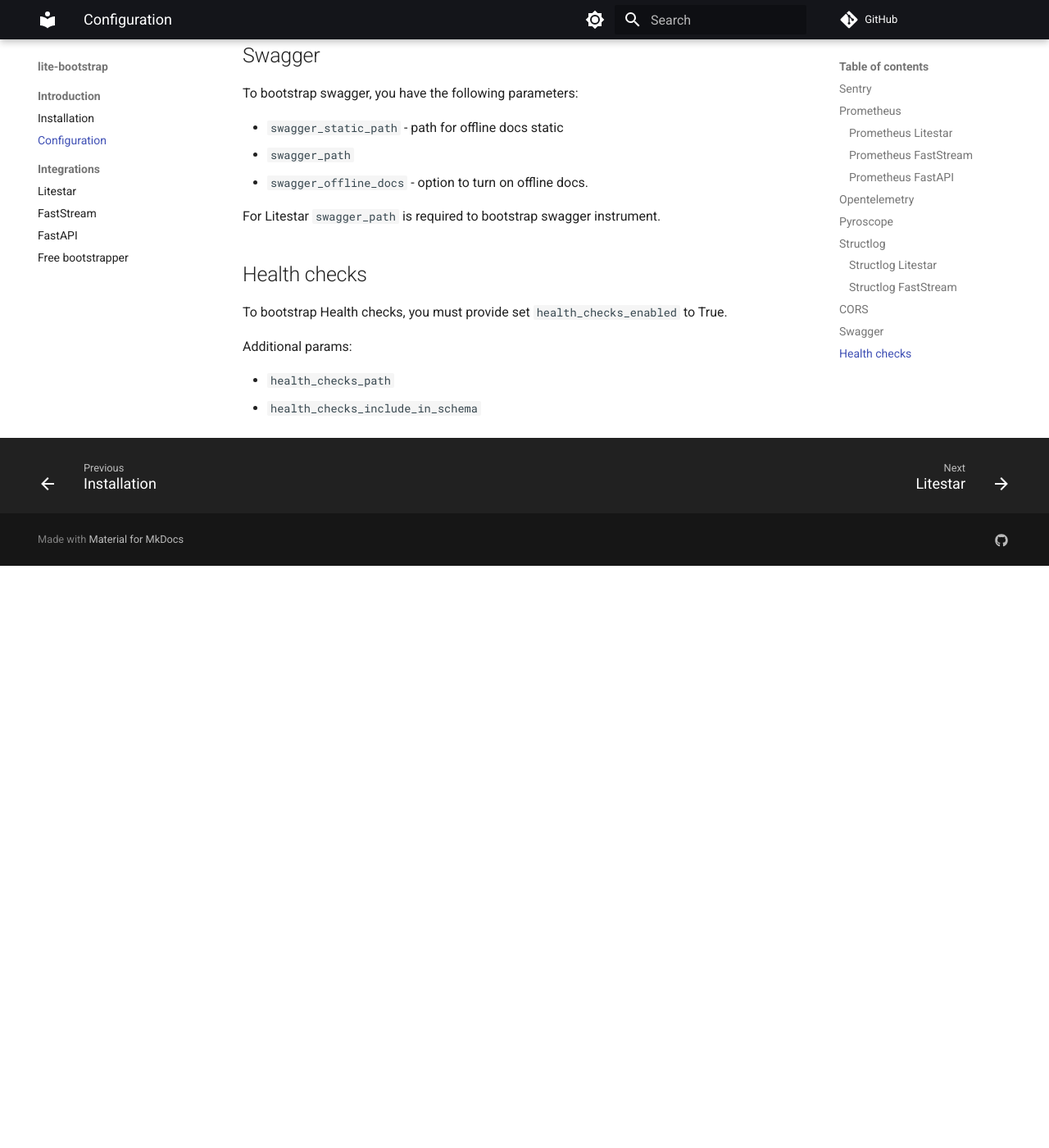
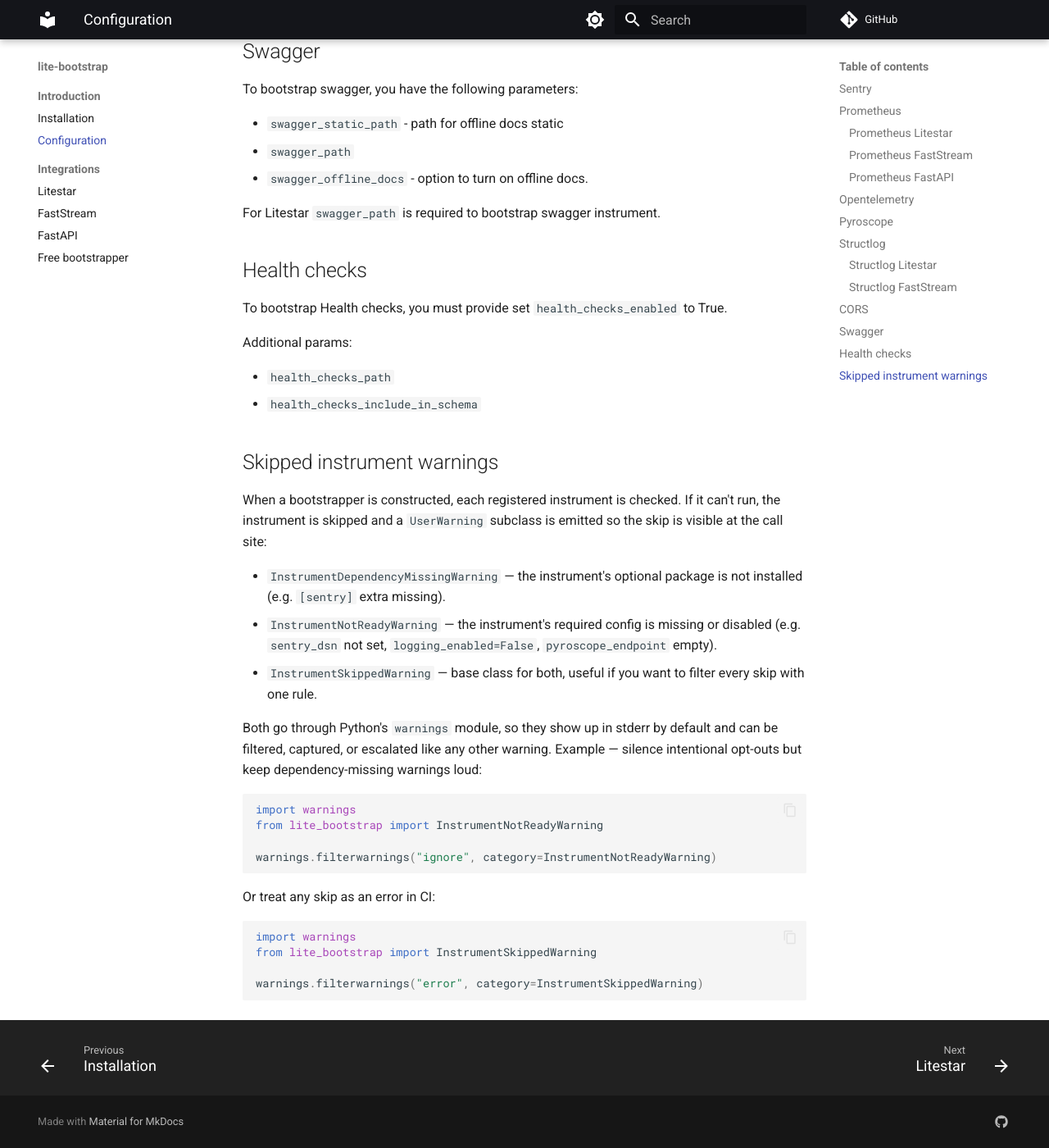
Before and after one commit to modern-python/lite-bootstrap, an MkDocs documentation site: the page built from docs/introduction/configuration.md, in a window 1280 px wide and 1400 px high, scrolled down 4729 px. Shown: the whole window at 82% size. Built offline with MkDocs 1.6.1 and Material for MkDocs 9.7.7, drawn with Linux system fonts in a browser that asks for light colours; comment, search, counter and statistics services are not loaded; before the commit the page ends 5419 px from its top, so only the background shows below that; some of the changed text lies outside the part shown.

Commit message:
feat: unify instrument skip feedback through warning subclasses
Both bootstrap skip paths (missing dependency, not ready) now emit
warnings.warn with distinct UserWarning subclasses
(InstrumentDependencyMissingWarning, InstrumentNotReadyWarning, sharing
InstrumentSkippedWarning base) so users can filter, capture, or escalate
each independently. Previously not-ready skips went to logger.info and
were silently dropped before the logging instrument finished bootstrapping.

Also drop stale service_debug=False notes from the docs (logging is now
gated by logging_enabled, default True).

Co-Authored-By: Claude Opus 4.7 <noreply@anthropic.com>

````diff
--- a/docs/introduction/configuration.md
+++ b/docs/introduction/configuration.md
@@ -105,10 +105,11 @@ When OpenTelemetry is also enabled, a `PyroscopeSpanProcessor` is automatically
 
 ## Structlog
 
-To bootstrap Structlog, you must set `service_debug` to False
+Structlog is bootstrapped by default. To opt out, set `logging_enabled=False`.
 
 Additional parameters:
 
+- `logging_enabled` - whether to configure structlog (default: `True`).
 - `logging_log_level`
 - `logging_flush_level`
 - `logging_buffer_capacity`
@@ -193,3 +192,29 @@ Additional params:
 
 - `health_checks_path`
 - `health_checks_include_in_schema`
+
+## Skipped instrument warnings
+
+When a bootstrapper is constructed, each registered instrument is checked. If it can't run, the instrument is skipped and a `UserWarning` subclass is emitted so the skip is visible at the call site:
+
+- `InstrumentDependencyMissingWarning` — the instrument's optional package is not installed (e.g. `[sentry]` extra missing).
+- `InstrumentNotReadyWarning` — the instrument's required config is missing or disabled (e.g. `sentry_dsn` not set, `logging_enabled=False`, `pyroscope_endpoint` empty).
+- `InstrumentSkippedWarning` — base class for both, useful if you want to filter every skip with one rule.
+
+Both go through Python's `warnings` module, so they show up in stderr by default and can be filtered, captured, or escalated like any other warning. Example — silence intentional opt-outs but keep dependency-missing warnings loud:
+
+```python
+import warnings
+from lite_bootstrap import InstrumentNotReadyWarning
+
+warnings.filterwarnings("ignore", category=InstrumentNotReadyWarning)
+```
+
+Or treat any skip as an error in CI:
+
+```python
+import warnings
+from lite_bootstrap import InstrumentSkippedWarning
+
+warnings.filterwarnings("error", category=InstrumentSkippedWarning)
+```
--- a/lite_bootstrap/__init__.py
+++ b/lite_bootstrap/__init__.py
@@ -5,6 +5,9 @@ from lite_bootstrap.bootstrappers.litestar_bootstrapper import LitestarBootstrap
 from lite_bootstrap.exceptions import (
     BootstrapperNotReadyError,
     ConfigurationError,
+    InstrumentDependencyMissingWarning,
+    InstrumentNotReadyWarning,
+    InstrumentSkippedWarning,
     LiteBootstrapError,
     TeardownError,
 )
@@ -20,6 +23,9 @@ __all__ = [
     "FastStreamConfig",
     "FreeBootstrapper",
     "FreeBootstrapperConfig",
+    "InstrumentDependencyMissingWarning",
+    "InstrumentNotReadyWarning",
+    "InstrumentSkippedWarning",
     "LiteBootstrapError",
     "LitestarBootstrapper",
     "LitestarConfig",
````
Also changed, not shown: other parts of docs/introduction/configuration.md (+0 -2 lines), docs/integrations/fastapi.md (+0 -1 lines), docs/integrations/faststream.md (+0 -1 lines), docs/integrations/free.md (+0 -1 lines), docs/integrations/litestar.md (+0 -1 lines), 3 other files.
